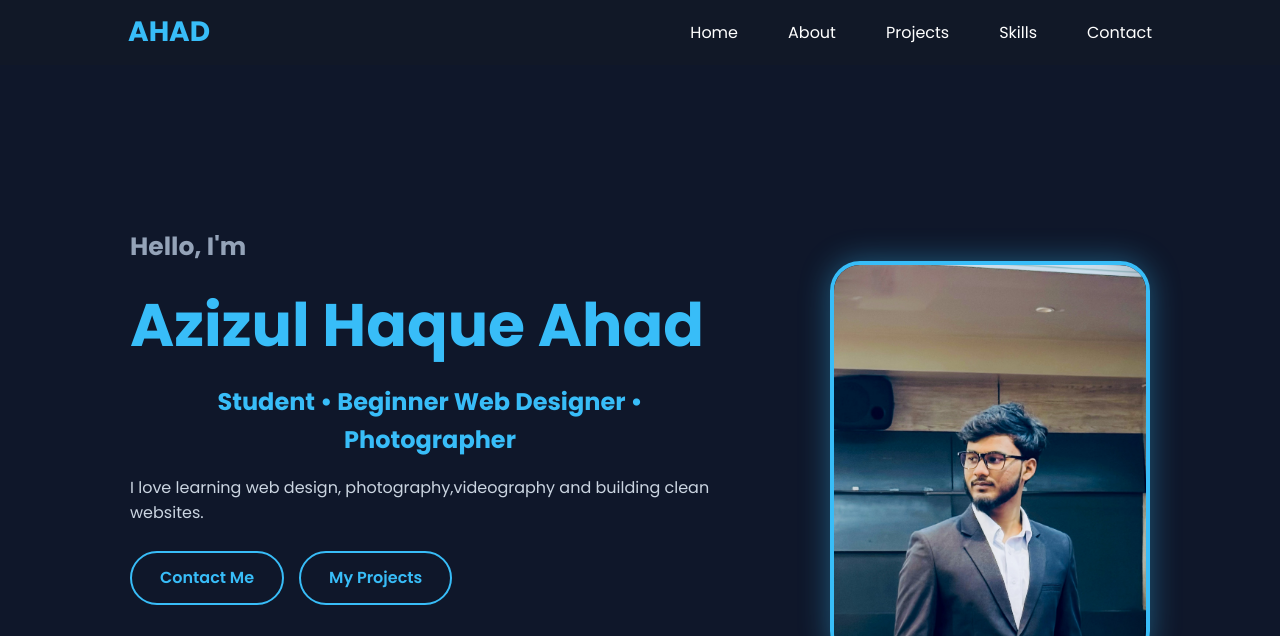
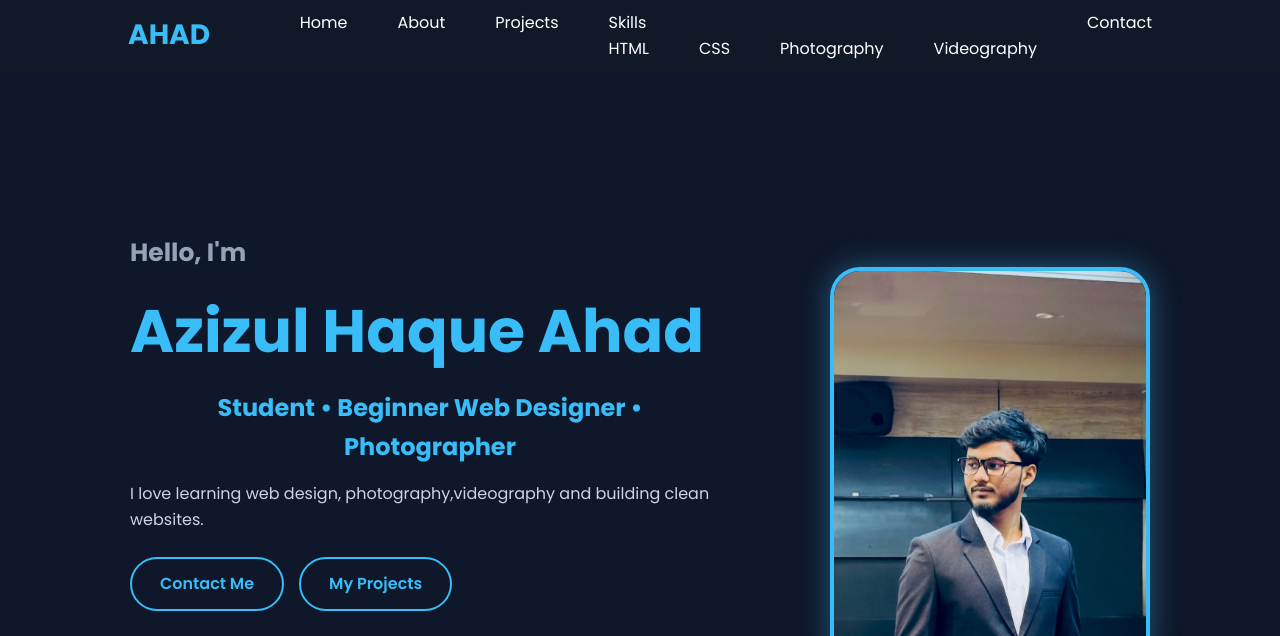
Before and after one commit to azizulhaqueahad/metroit, a plain HTML site: page index.html in a window 1280 px wide. Shown: the top 636 px of the page. Drawn offline with Linux system fonts and the light colour scheme.

Commit message:
Add dropdown in index.html

```diff
--- a/index.html
+++ b/index.html
@@ -15,7 +15,14 @@
             <li><a href="#head">Home</a></li>
             <li><a href="#about">About</a></li>
             <li><a href="#project">Projects</a></li>
-            <li><a href="#skills">Skills</a></li>
+            <li class="dropdown">
+                <a href="#skill">Skills</a>
+                <ul class="skill-dropdown">
+                    <li><a href="#skill">HTML</a></li>
+                    <li><a href="#skill">CSS</a></li>
+                    <li><a href="#skill">Photography</a></li>
+                    <li><a href="#skill">Videography</a></li>
+                </ul>
             <li><a href="#contact">Contact</a></li>
         </ul>
     </nav>
```
